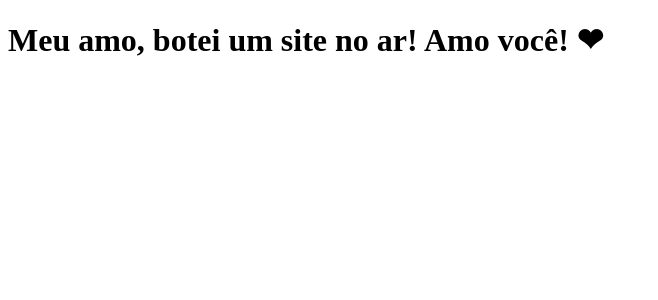
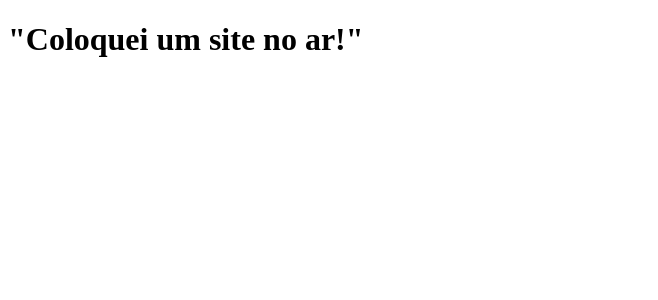
Before and after one commit to cavalcantedouglas/clone-tabnews, a Next.js app: page / in a window 1280 px wide. Shown: the top 300 px of the page, without its empty margins (0-658 px from the left). Built offline with nearby package versions, Linux system fonts and the light colour scheme.

Commit message:
Alteração de frase do index

```diff
--- a/pages/index.js
+++ b/pages/index.js
@@ -1,5 +1,5 @@
 function Home() {
-  return <h1>Meu amo, botei um site no ar! Amo você! ❤</h1>;
+  return <h1>"Coloquei um site no ar!"</h1>;
 }
 
 export default Home;
```
